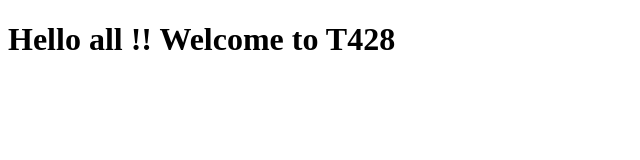
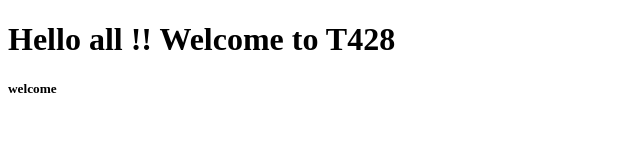
Before and after one commit to harshuchaudhari/WD-demo, a plain HTML site: page index.html in a window 1280 px wide. Shown: the full height of the page, 0-640 px from the left. Drawn offline with Linux system fonts and the light colour scheme.

Commit message:
second commit

```diff
--- a/index.html
+++ b/index.html
@@ -7,5 +7,6 @@
 </head>
 <body>
     <h1>Hello all !! Welcome to T428 </h1>
+    <h5>welcome</h5>
 </body>
 </html>
```
